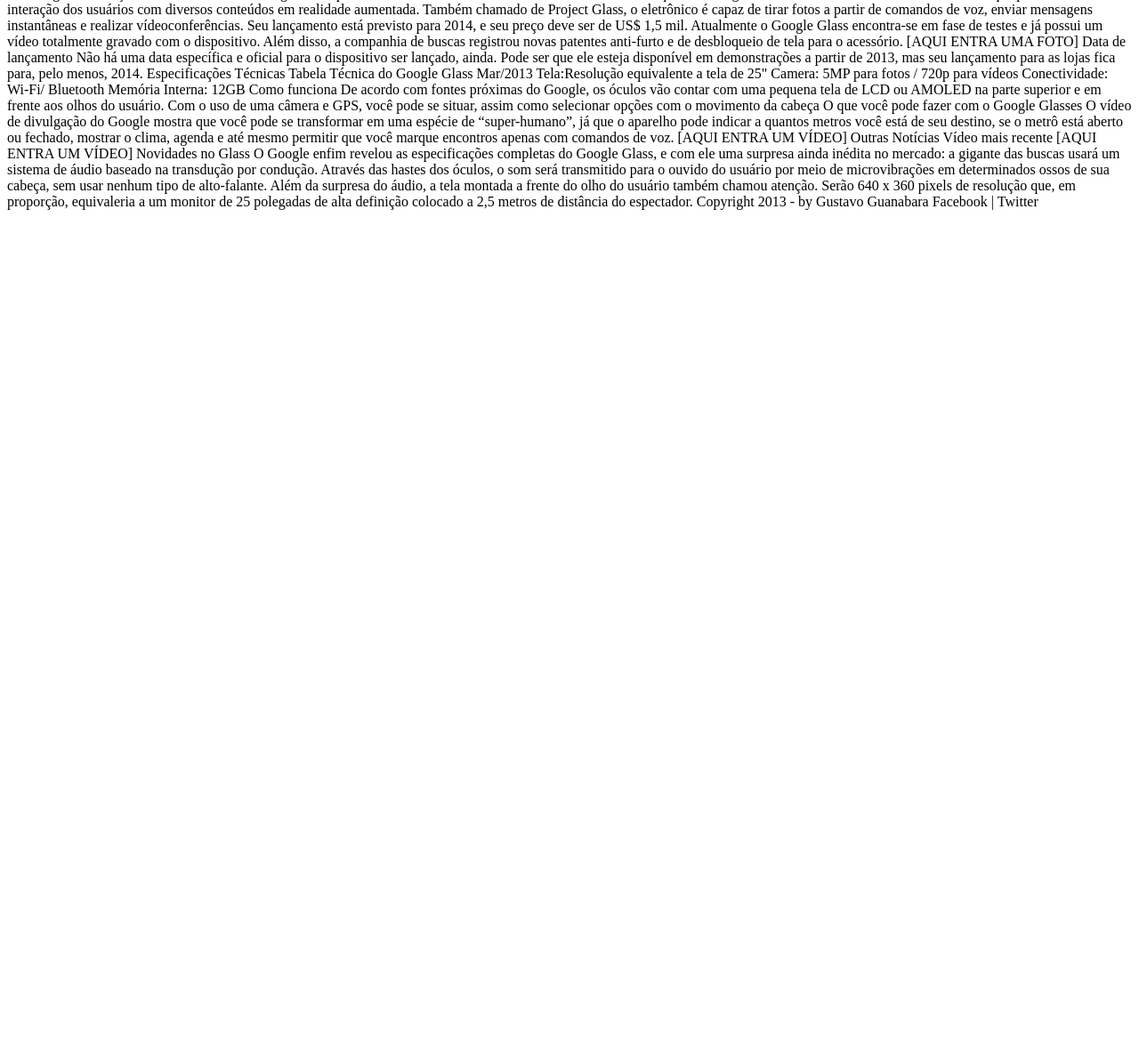
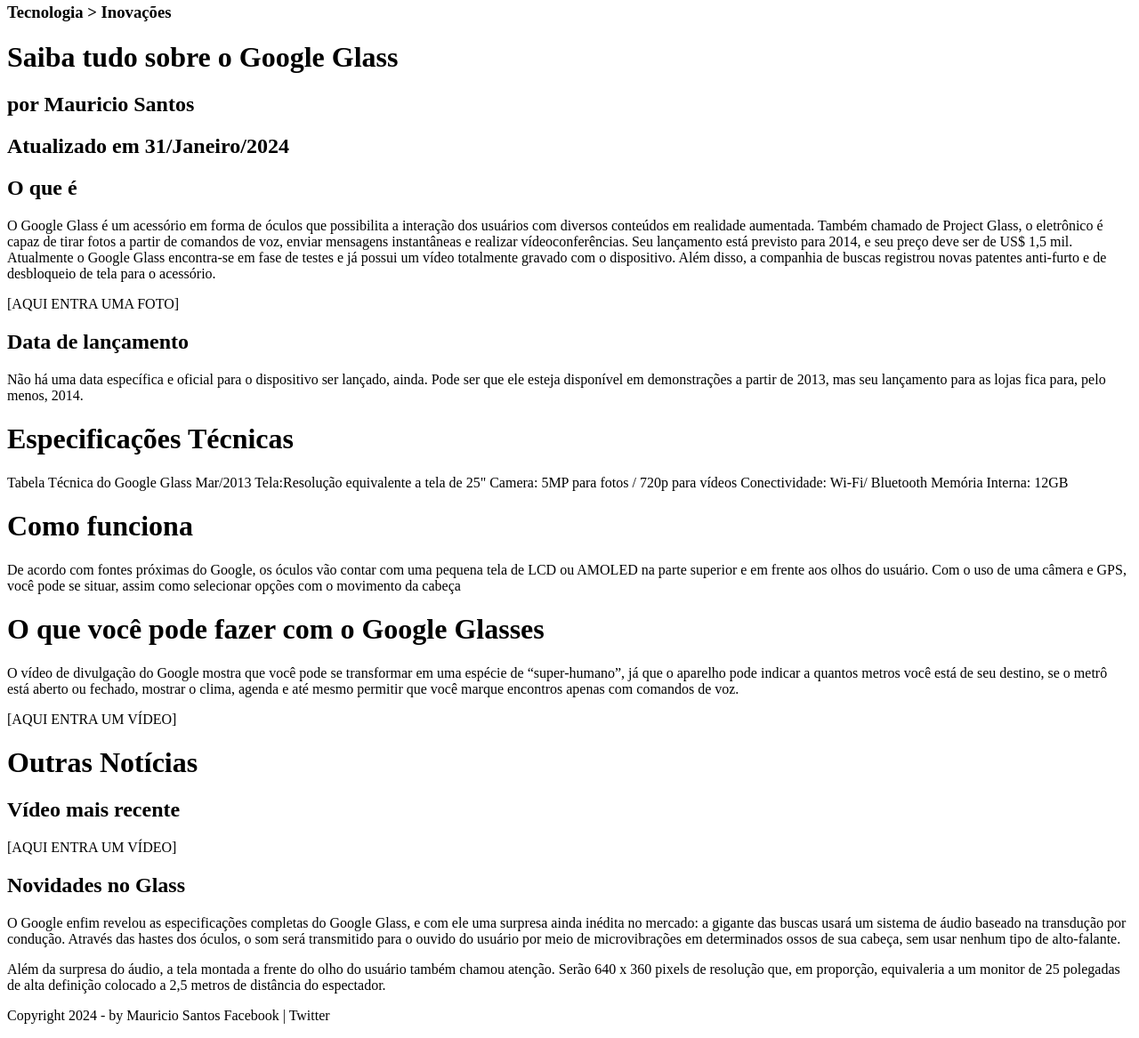
Before and after one commit to mauricio-a-santos/HTML5, a plain HTML site: page projeto-glass-html5/index.html in a window 1280 px wide. Shown: the part 388-1555 px from the top of the page at 89% size. Before the commit the page ends 800 px from the top, so only its background shows below. Drawn offline with Linux system fonts and the light colour scheme.

Commit message:
Inclusão de parágrafos

```diff
--- a/projeto-glass-html5/index.html
+++ b/projeto-glass-html5/index.html
@@ -23,21 +23,22 @@
 - Fale conosco
 
 	</header>
+<hgroup>
+<h3>Tecnologia > Inovações</h3>
+<h1>Saiba tudo sobre o Google Glass</h1>
+<h2>por Mauricio Santos</h2>
+<h2>Atualizado em 31/Janeiro/2024</h2>
+</hgroup>
 
-Tecnologia > Inovações
-Saiba tudo sobre o Google Glass
-por Gustavo Guanabara
-Atualizado em 23/Abril/2013
-
-O que é
-O Google Glass é um acessório em forma de óculos que possibilita a interação dos usuários com diversos conteúdos em realidade aumentada. Também chamado de Project Glass, o eletrônico é capaz de tirar fotos a partir de comandos de voz, enviar mensagens instantâneas e realizar vídeoconferências. Seu lançamento está previsto para 2014, e seu preço deve ser de US$ 1,5 mil. Atualmente o Google Glass encontra-se em fase de testes e já possui um vídeo totalmente gravado com o dispositivo. Além disso, a companhia de buscas registrou novas patentes anti-furto e de desbloqueio de tela para o acessório.
+<h2>O que é</h2>
+<p>O Google Glass é um acessório em forma de óculos que possibilita a interação dos usuários com diversos conteúdos em realidade aumentada. Também chamado de Project Glass, o eletrônico é capaz de tirar fotos a partir de comandos de voz, enviar mensagens instantâneas e realizar vídeoconferências. Seu lançamento está previsto para 2014, e seu preço deve ser de US$ 1,5 mil. Atualmente o Google Glass encontra-se em fase de testes e já possui um vídeo totalmente gravado com o dispositivo. Além disso, a companhia de buscas registrou novas patentes anti-furto e de desbloqueio de tela para o acessório.</p>
 
 [AQUI ENTRA UMA FOTO]
 
-Data de lançamento
-Não há uma data específica e oficial para o dispositivo ser lançado, ainda. Pode ser que ele esteja disponível em demonstrações a partir de 2013, mas seu lançamento para as lojas fica para, pelo menos, 2014.
+<h2>Data de lançamento</h2>
+<p>Não há uma data específica e oficial para o dispositivo ser lançado, ainda. Pode ser que ele esteja disponível em demonstrações a partir de 2013, mas seu lançamento para as lojas fica para, pelo menos, 2014.</p>
 
-Especificações Técnicas
+<h1>Especificações Técnicas</h1>
 Tabela Técnica do Google Glass Mar/2013
 
 Tela:Resolução equivalente a tela de 25"
@@ -45,25 +46,26 @@
 Conectividade: Wi-Fi/ Bluetooth
 Memória Interna: 12GB
 
-Como funciona
-De acordo com fontes próximas do Google, os óculos vão contar com uma pequena tela de LCD ou AMOLED na parte superior e em frente aos olhos do usuário. Com o uso de uma câmera e GPS, você pode se situar, assim como selecionar opções com o movimento da cabeça
+<h1>Como funciona</h1>
+<p>De acordo com fontes próximas do Google, os óculos vão contar com uma pequena tela de LCD ou AMOLED na parte superior e em frente aos olhos do usuário. Com o uso de uma câmera e GPS, você pode se situar, assim como selecionar opções com o movimento da cabeça</p>
 
-O que você pode fazer com o Google Glasses
-O vídeo de divulgação do Google mostra que você pode se transformar em uma espécie de “super-humano”, já que o aparelho pode indicar a quantos metros você está de seu destino, se o metrô está aberto ou fechado, mostrar o clima, agenda e até mesmo permitir que você marque encontros apenas com comandos de voz.
+<h1>O que você pode fazer com o Google Glasses</h1>
+<p>O vídeo de divulgação do Google mostra que você pode se transformar em uma espécie de “super-humano”, já que o aparelho pode indicar a quantos metros você está de seu destino, se o metrô está aberto ou fechado, mostrar o clima, agenda e até mesmo permitir que você marque encontros apenas com comandos de voz.</p>
 
 [AQUI ENTRA UM VÍDEO]
 
-Outras Notícias
-Vídeo mais recente
+<h1>Outras Notícias</h1>
+<h2>Vídeo mais recente</h2>
 
 [AQUI ENTRA UM VÍDEO]
 
-Novidades no Glass
-O Google enfim revelou as especificações completas do Google Glass, e com ele uma surpresa ainda inédita no mercado: a gigante das buscas usará um sistema de áudio baseado na transdução por condução. Através das hastes dos óculos, o som será transmitido para o ouvido do usuário por meio de microvibrações em determinados ossos de sua cabeça, sem usar nenhum tipo de alto-falante.
+<h2>Novidades no Glass</h2>
+<p>O Google enfim revelou as especificações completas do Google Glass, e com ele uma surpresa ainda inédita no mercado: a gigante das buscas usará um sistema de áudio baseado na transdução por condução. Através das hastes dos óculos, o som será transmitido para o ouvido do usuário por meio de microvibrações em determinados ossos de sua cabeça, sem usar nenhum tipo de alto-falante.</p>
 
-Além da surpresa do áudio, a tela montada a frente do olho do usuário também chamou atenção. Serão 640 x 360 pixels de resolução que, em proporção, equivaleria a um monitor de 25 polegadas de alta definição colocado a 2,5 metros de distância do espectador.
+<p>Além da surpresa do áudio, a tela montada a frente do olho do usuário também chamou atenção. Serão 640 x 360 pixels de resolução que, em proporção, equivaleria a um monitor de 25 polegadas de alta definição colocado a 2,5 metros de distância do espectador.</p>
 
-Copyright 2013 - by Gustavo Guanabara
-Facebook | Twitter
+<p>Copyright 2024 - by Mauricio Santos
+Facebook | Twitter</p>
+</div>
 </body>
 </html>
```
